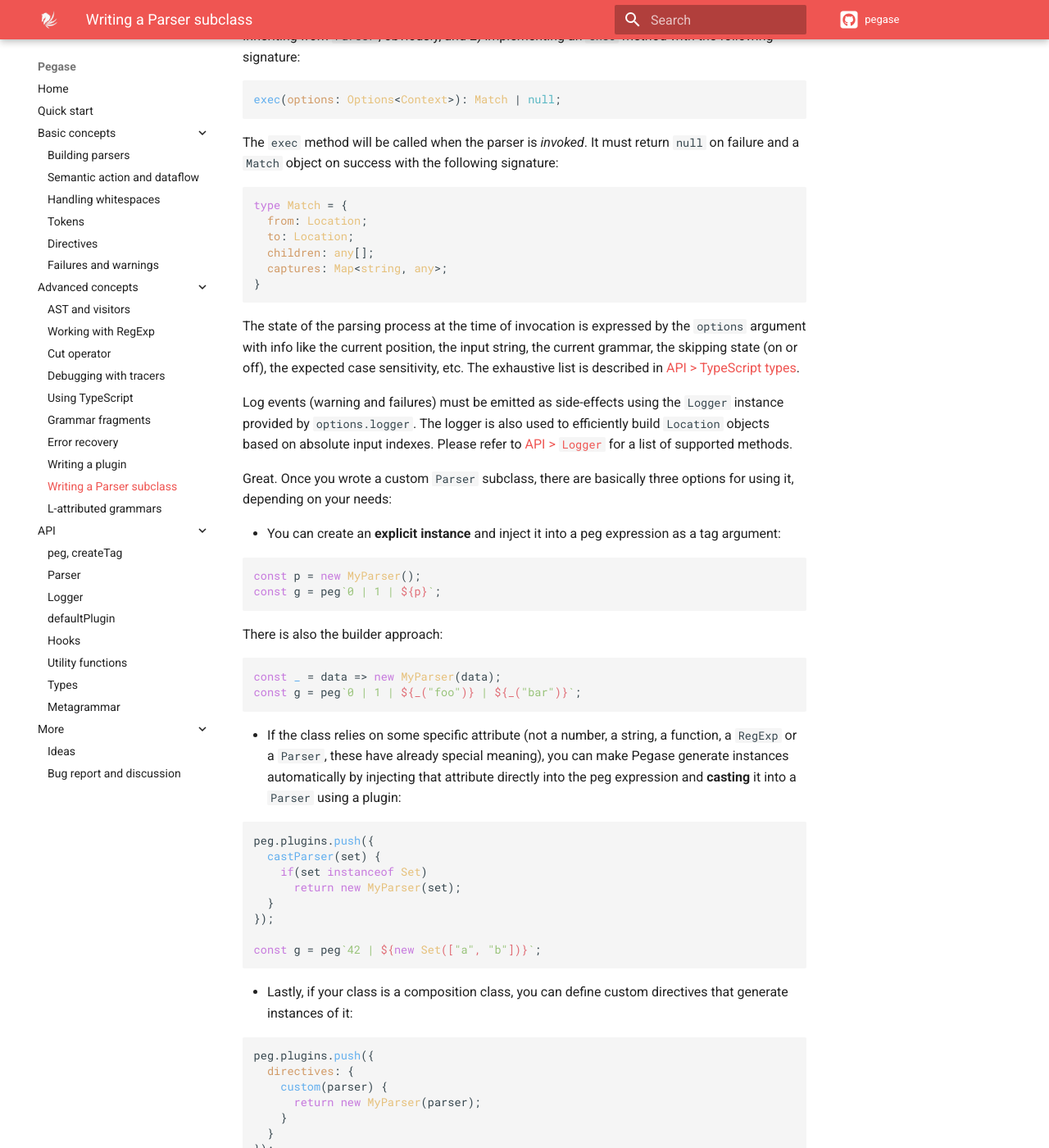
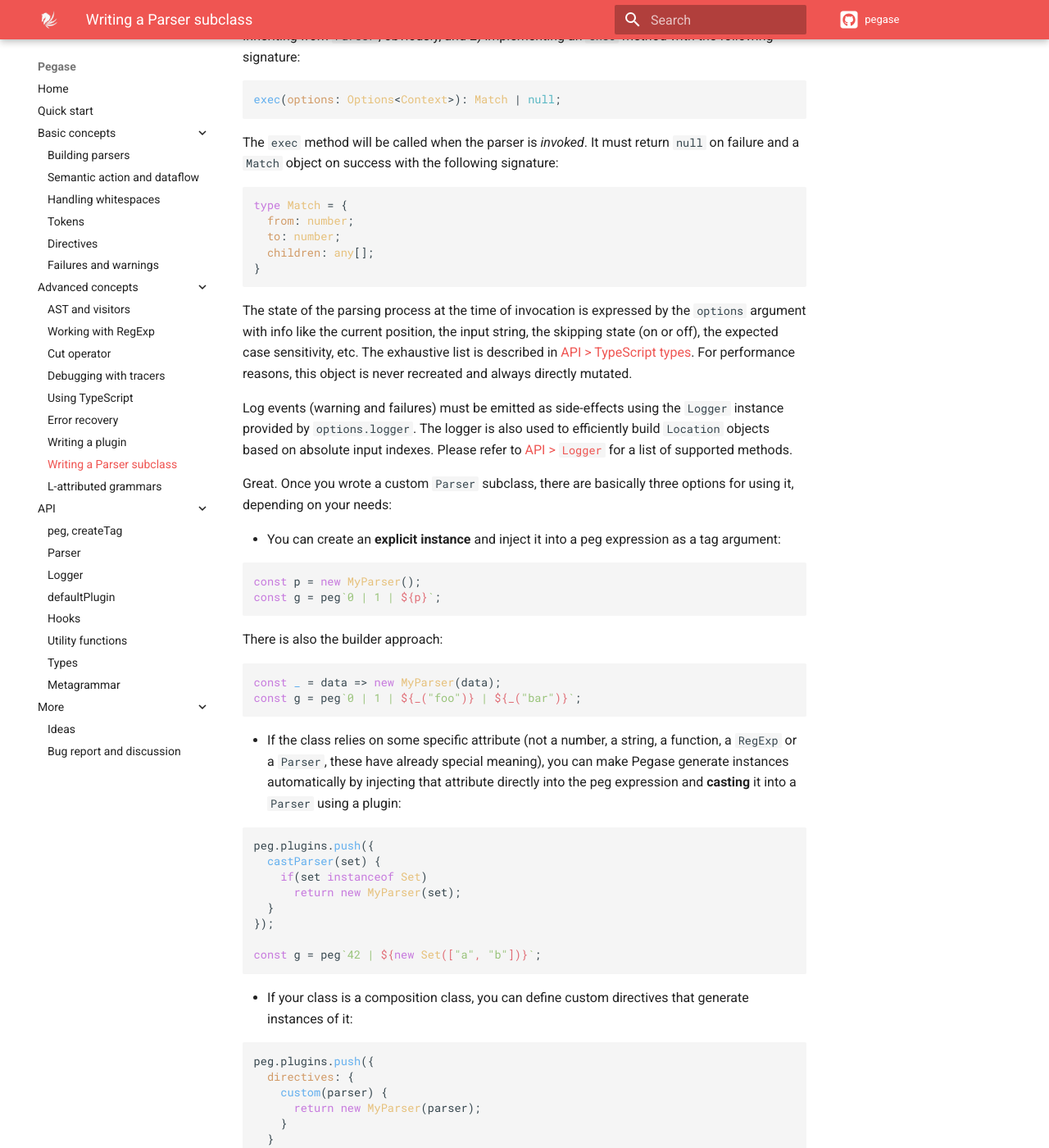
Before and after one commit to strblr/pegase, an MkDocs documentation site: the page built from doc/docs/advanced-concepts/Writing-a-Parser-subclass.md, in a window 1280 px wide and 1400 px high, scrolled down 924 px. Shown: the whole window at 82% size. Built offline with MkDocs 1.6.1 and Material for MkDocs 9.7.7, drawn with Linux system fonts in a browser that asks for light colours; nearby versions of some CDN libraries; comment, search, counter and statistics services are not loaded; some of the changed text lies outside the part shown.

Commit message:
Doc update

````diff
--- a/doc/docs/advanced-concepts/Writing-a-Parser-subclass.md
+++ b/doc/docs/advanced-concepts/Writing-a-Parser-subclass.md
@@ -37,14 +37,13 @@ The `exec` method will be called when the parser is *invoked*. It must return `n
 
 ```ts
 type Match = {
-  from: Location;
-  to: Location;
+  from: number;
+  to: number;
   children: any[];
-  captures: Map<string, any>;
 }
 ```
 
-The state of the parsing process at the time of invocation is expressed by the `options` argument with info like the current position, the input string, the current grammar, the skipping state (on or off), the expected case sensitivity, etc. The exhaustive list is described in [API > TypeScript types](#typescript-types).
+The state of the parsing process at the time of invocation is expressed by the `options` argument with info like the current position, the input string, the skipping state (on or off), the expected case sensitivity, etc. The exhaustive list is described in [API > TypeScript types](#typescript-types). For performance reasons, this object is never recreated and always directly mutated.
 
 Log events (warning and failures) must be emitted as side-effects using the `Logger` instance provided by `options.logger`. The logger is also used to efficiently build `Location` objects based on absolute input indexes. Please refer to [API > `Logger`](#logger) for a list of supported methods.
 
@@ -77,7 +76,7 @@ peg.plugins.push({
 const g = peg`42 | ${new Set(["a", "b"])}`;
 ```
 
-- Lastly, if your class is a composition class, you can define custom directives that generate instances of it:
+- If your class is a composition class, you can define custom directives that generate instances of it:
 
 ```js
 peg.plugins.push({
@@ -90,3 +89,15 @@ peg.plugins.push({
 
 const p = peg`\d+ @custom`; // p is a MyParser instance
 ```
+
+- If you class is a singleton-type class that doesn't rely on any attribute, you can bind its instance to an external non-terminal:
+
+```ts
+peg.plugins.push({
+  resolve: {
+    myparser: new MyParser()
+  }
+});
+
+const g = peg`42 | myparser`;
+```
--- a/doc/mkdocs.yml
+++ b/doc/mkdocs.yml
@@ -1,5 +1,5 @@
 site_name: Pegase
-site_description: An inline, powerful and lightweight PEG parser generator for JavaScript and TypeScript, with semantic actions, support for native regexps, error recovery, warnings, grammar fragments, AST generation, AST visitors, cut operator, and a lot more.
+site_description: An inline, fast, powerful and lightweight PEG parser generator for JavaScript and TypeScript, with semantic actions, support for native regexps, error recovery, warnings, AST generation, AST visitors, cut operator, and a lot more.
 repo_url: https://github.com/ostrebler/pegase
 repo_name: pegase
 edit_uri: ""
@@ -21,7 +21,6 @@ nav:
       - advanced-concepts/Cut-operator.md
       - advanced-concepts/Debugging-with-tracers.md
       - advanced-concepts/Using-TypeScript.md
-      - advanced-concepts/Grammar-fragments.md
       - advanced-concepts/Error-recovery.md
       - advanced-concepts/Writing-a-plugin.md
       - advanced-concepts/Writing-a-Parser-subclass.md
--- a/package.json
+++ b/package.json
@@ -1,7 +1,7 @@
 {
   "name": "pegase",
-  "version": "0.3.12",
-  "description": "An inline, powerful and lightweight PEG parser generator for JavaScript and TypeScript, with semantic actions, support for native regexps, error recovery, warnings, grammar fragments, AST generation, AST visitors, cut operator, and a lot more.",
+  "version": "0.3.13",
+  "description": "An inline, fast, powerful and lightweight PEG parser generator for JavaScript and TypeScript, with semantic actions, support for native regexps, error recovery, warnings, AST generation, AST visitors, cut operator, and a lot more.",
   "main": "lib/index.js",
   "types": "lib/index.d.ts",
   "scripts": {
````
Also changed, not shown: doc/docs/advanced-concepts/AST-and-visitors.md (+5 -4 lines), doc/docs/advanced-concepts/Grammar-fragments.md (deleted, +0 -41 lines), doc/docs/advanced-concepts/Writing-a-plugin.md (+4 -4 lines), doc/docs/api/Hooks.md (+5 -4 lines), doc/docs/index.md (+3 -2 lines), README.md.
